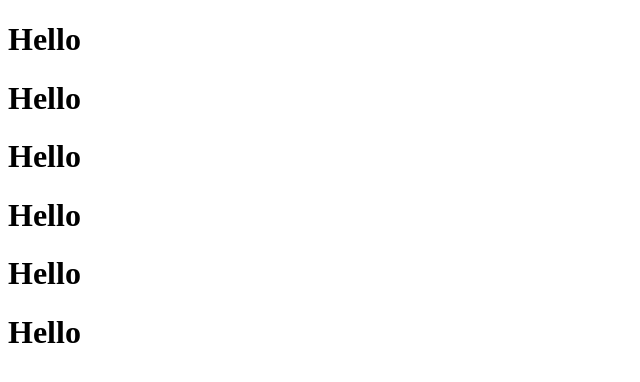
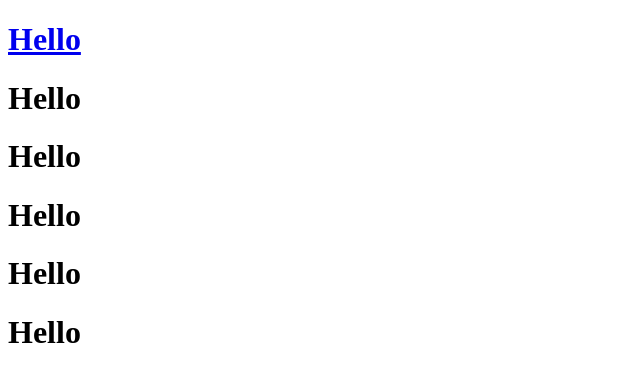
Before and after one commit to ManoSharmesh01/TestDevelopment, a plain HTML site: page second.html in a window 1280 px wide. Shown: the whole page, without its empty margins (0-640 px from the left). Drawn offline with Linux system fonts and the light colour scheme.

Commit message:
Update second.html

```diff
--- a/second.html
+++ b/second.html
@@ -7,7 +7,7 @@
     </title>
 </head>
 <body>
-    <h1>Hello</h1>
+    <a href="index.html"> <h1>Hello</h1></a>
     <h1>Hello</h1>
     <h1>Hello</h1>
     <h1>Hello</h1>
```
